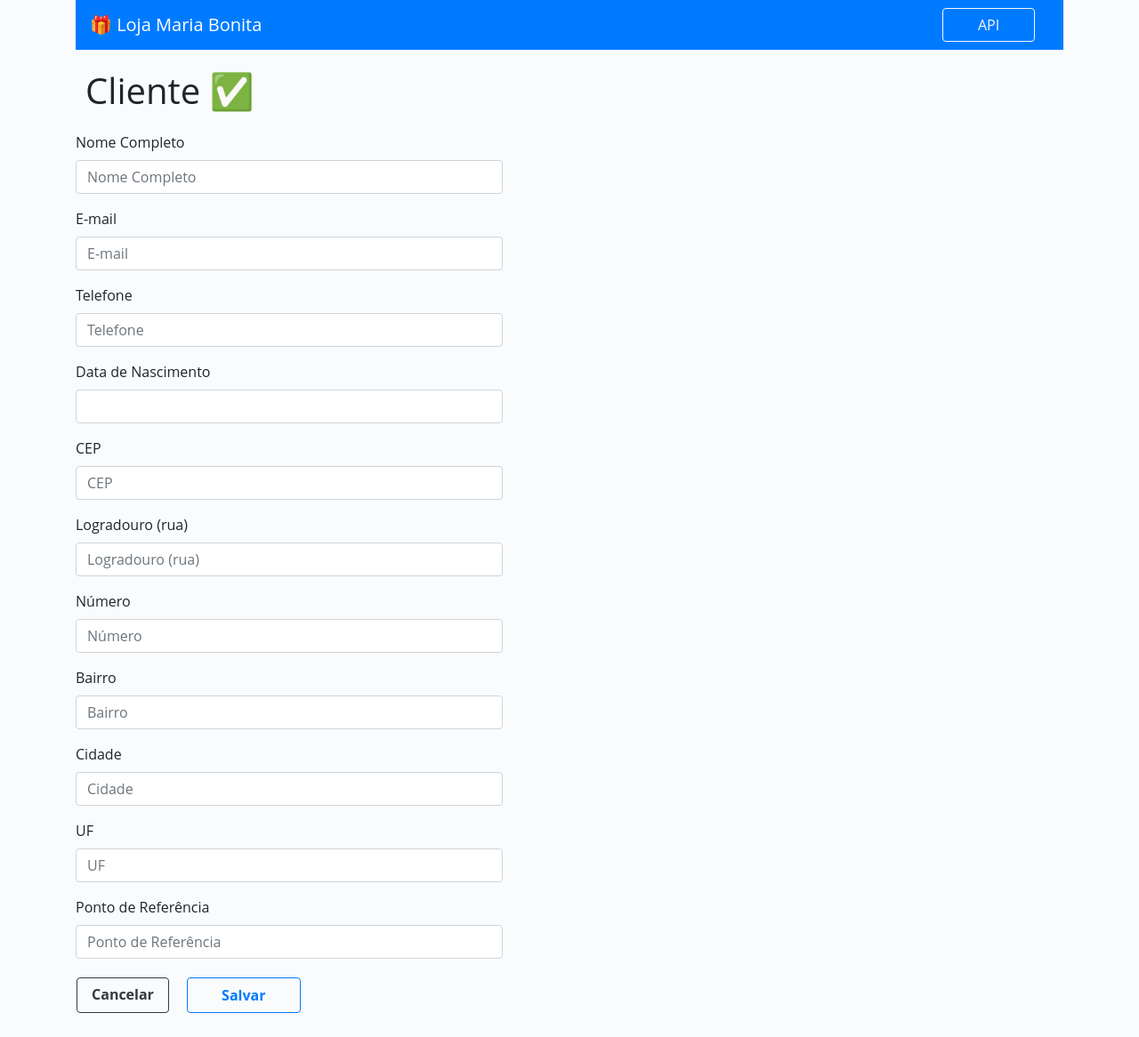
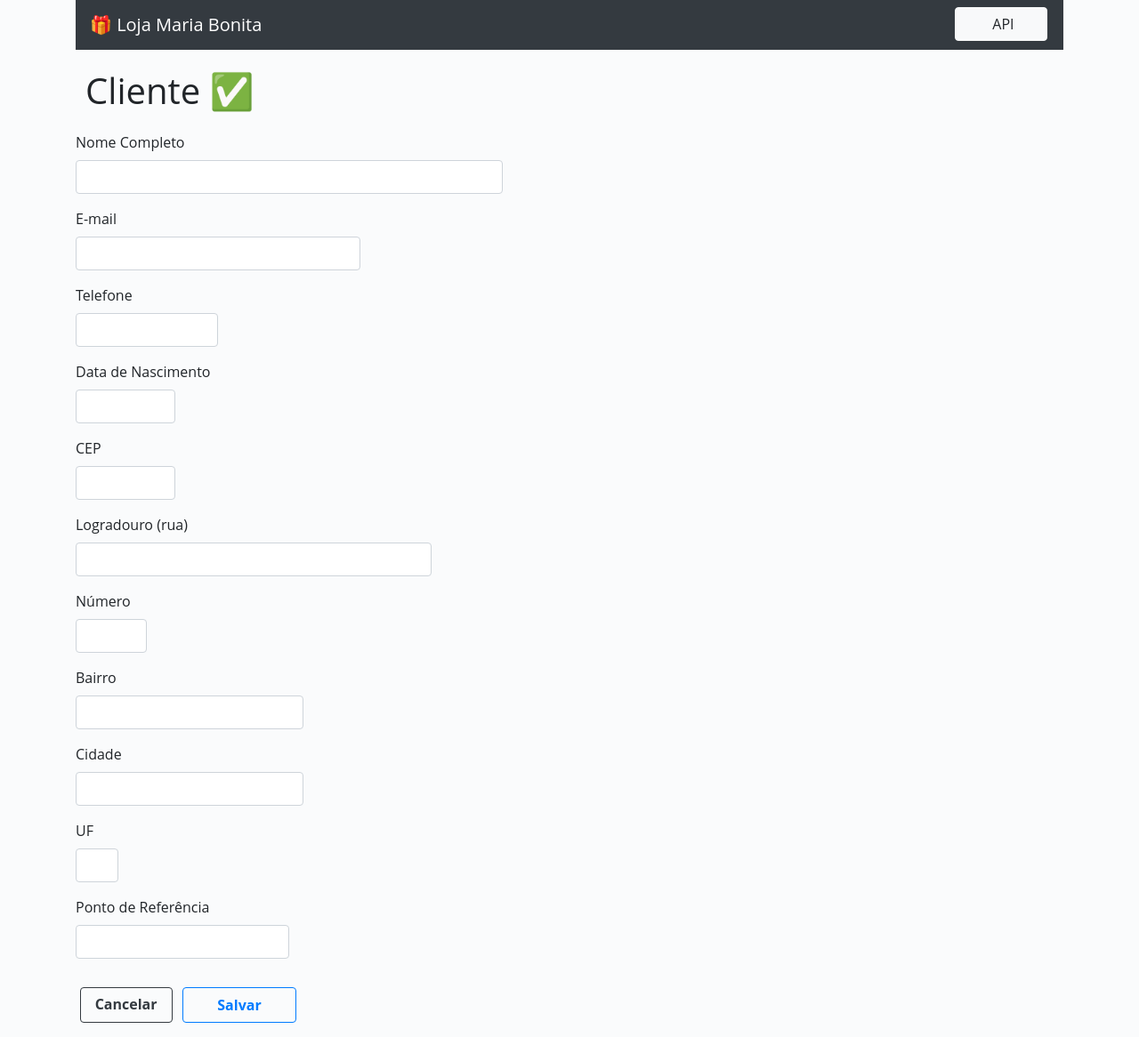
Before and after one commit to wamauri/cadastro-clientes, a Django app: page /adicionar/ in a window 1280 px wide. Shown: the whole page at 89% size. Before the commit the page ends 1139 px from the top, so only its background shows below. Run offline with Django 3.2, Linux system fonts and the light colour scheme; some libraries are stand-ins or nearby versions.

Commit message:
Estilos e links midificados

```diff
--- a/cadastro/admin.py
+++ b/cadastro/admin.py
@@ -2,7 +2,7 @@ from django.contrib import admin
 from .models import DadosClientes
 
 
-# @admin.register(DadosClientes)
+# Listagem dentro do painel admin
 class ClientesAdmin(admin.ModelAdmin):
     list_display = (
         'nome',
--- a/cadastro/models.py
+++ b/cadastro/models.py
@@ -1,7 +1,7 @@
 from django.db import models
 
 
-# Create your models here.
+# Modelo de dados
 class DadosClientes(models.Model):
     nome = models.CharField('Nome Completo', max_length=150, blank=True)
     telefone = models.CharField('Telefone', max_length=14, blank=True)
@@ -16,6 +16,6 @@ class DadosClientes(models.Model):
     bairro = models.CharField('Bairro', max_length=100, blank=True)
     ponto_referencia = models.CharField('Ponto de Referência', max_length=150)
 
-    # Retorna o nome do cliente no painel admin
+    # Retorna o nomes na listagem de clientes no painel admin
     def __str__(self):
         return self.nome
--- a/cadastro/templates/add_cliente.html
+++ b/cadastro/templates/add_cliente.html
@@ -6,6 +6,7 @@
    <div class="form-group">
       {% csrf_token %}
       {% bootstrap_form form %}
+      <!-- Botões da página de adicionar e de editar cliente -->
       {% buttons %}
       <button type="submit" class="btn btn-outline-primary save-button">Salvar</button>
       <a class="btn btn-outline-dark cancel-button-2" href="{% url 'index' %}">Cancelar</a>
--- a/cadastro/templates/base.html
+++ b/cadastro/templates/base.html
@@ -11,21 +11,25 @@
       <title>Maria Bonita &#x1F467</title>
    </head>
    <body>
+      <!-- Barra de navegação -->
       <div class="container-sm">
-         <nav class="navbar navbar-expend-lg navbar-dark bg-primary">
+         <nav class="navbar navbar-expend-lg navbar-dark bg-dark">
             <a class="navbar-brand" href="{% url 'index' %}">&#x1F381 Loja Maria Bonita</a>
+            <!-- Botão que redireciona para a API -->
             <div>
                <ul class="navbar-nav ml-auto">
                   <li class="nav-item">
-                     <a class="btn btn-outline-light apibutton" href="{% url 'api' %}">API</a>
+                     <a class="btn btn-light api-button" href="{% url 'api' %}" target="_blank">API</a>
                   </li>
                </ul>
             </div>
          </nav>
+         <!-- Conteúdo da página -->
          <div class="table-responsive-sm">
             {% block content %}{% endblock %}
          </div>
       </div>
+      <!-- Carregamento de arquivos estáticos -->
       <script src="{% static 'js/cep.js' %}"></script>
    </body>
 </html>
--- a/cadastro/templates/del_cliente.html
+++ b/cadastro/templates/del_cliente.html
@@ -5,9 +5,11 @@
 <div class="form">
    <hr>
    <form method='POST'>
+      <!-- Pergunta de o usuário quer mesmo apagar o cliente -->
       {% csrf_token %}
       <p class="del-aviso">Você tem certeza que deseja deletar o(a) cliente '{{ object }}'?</p>
       {% buttons %}
+      <!-- Botões da página de deletar cliente -->
       <div>
          <button type="submit" class="btn btn-outline-danger confirm-button">Confirmar</button>
          <a class="btn btn-outline-dark cancel-button-1" href="{% url 'index' %}">Cancelar</a>
--- a/cadastro/templates/static/css/styles.css
+++ b/cadastro/templates/static/css/styles.css
@@ -1,3 +1,5 @@
+/**** RESET ****/
+
 * {
 	margin: 0;
 	border: 0;
@@ -9,9 +11,14 @@ body {
 	background-color: #FAFBFC;
 }
 
-ul, ol, li {
+ul,
+ol,
+li {
 	list-style: none;
 }
+
+
+/**** OUTROS ****/
 
 h1 {
 	position: absolute;
@@ -25,11 +32,28 @@ p {
 	top: 1rem;
 }
 
+table {
+	border-collapse: collapse;
+	font-size: 0.7rem;
+	width: 100%;
+}
+
+th {
+	display: table-cell;
+	vertical-align: center;
+	font-weight: bold;
+	text-align: center;
+}
+
+
+/**** TABELA E TEXTO ****/
+
 .coltex {
 	text-align: center;
 }
 
-.text-add-cliente, .text-del-cliente {
+.text-add-cliente,
+.text-del-cliente {
 	position: relative;
 	margin-bottom: 2%;
 	margin-top: 2%;
@@ -42,67 +66,116 @@ p {
 	padding-top: 4rem;
 }
 
+.form-control {
+	width: 30rem;
+	right: 0%
+}
+
+
+/**** BOTÕES ****/
+
 .btn {
 	display: block;
 	margin-right: 1rem;
 	width: 6.5rem;
-
 }
 
-.btn-outline-primary, .btn-outline-danger {
+.edit-button,
+.delete-button {
 	display: block;
 	padding: 0.2rem;
-    margin: 0.3rem;
+	margin: 0.5rem;
 }
 
 .add-cliente-button {
 	position: absolute;
+	margin: 1.1rem;
 	right: 0;
-    top: 6.6%
-}
-
-.form-control {
-    width: 30rem;
-    right: 0%
+	top: 0.6rem;
 }
 
 .confirm-button {
 	position: relative;
 	display: inline;
 	height: 2.5rem;
-    top: 2.8rem;
-
+	top: 2.5rem;
 	font-weight: bold;
 }
 
 .cancel-button-1 {
 	position: relative;
 	height: 2.5rem;
-    left: 8rem;
-
+	left: 7.5rem;
 	font-weight: bold;
 }
 
 .save-button {
 	position: relative;
 	display: inline;
+	margin-top: 1rem;
 	width: 8rem;
 	left: 7.5rem;
 	height: 2.5rem;
-
 	text-align: center;
 	font-weight: bold;
-
 }
 
 .cancel-button-2 {
-    position: relative;
+	position: absolute;
 	display: inline;
 	display: inline-block;
 	text-align: center;
-
+	margin-top: 1rem;
 	height: 2.5rem;
-    right: 8.8rem;
-
+	left: 5.6rem;
 	font-weight: bold;
 }
+
+.api-button {
+	position: absolute;
+	padding-left: 1rem;
+	right: 0.1rem;
+	top: 0.5rem;
+}
+
+
+/**** CAMPOS ****/
+
+#id_nome {
+	width: 30rem;
+	content: attr('ddd');
+}
+
+#id_email {
+	width: 20rem;
+}
+
+#id_telefone {
+	width: 10rem;
+}
+
+#id_data_nascimento,
+#id_cep {
+	width: 7rem;
+}
+
+#id_logradouro {
+	width: 25rem;
+}
+
+#id_numero {
+	width: 5rem;
+}
+
+#id_bairro,
+#id_cidade {
+	width: 16rem;
+}
+
+#id_estado {
+	width: 3rem;
+}
+
+#id_ponto_referencia {
+	width: 15rem;
+}
--- a/cadastro/templates/static/js/cep.js
+++ b/cadastro/templates/static/js/cep.js
@@ -1,3 +1,4 @@
+// Auto completar pelo CEP
 $(document).ready(function () {
     $('#id_cep').focusout(function () {
 
@@ -14,7 +15,6 @@ $(document).ready(function () {
                 $('#id_bairro').val(data.bairro)
                 $('#id_cidade').val(data.localidade)
                 $('#id_estado').val(data.uf)
-
             },
             error: function (erro) {
                 console.log(erro);
@@ -22,3 +22,9 @@ $(document).ready(function () {
         });
     });
 });
+
+// Remove o placeholder de cada campo.
+// O placeholder foi introduzido pelo form Django
+for (var i = 0; i < 11; i++) {
+    document.getElementsByClassName('form-control')[i].placeholder='';
+}
--- a/cadastro/urls.py
+++ b/cadastro/urls.py
@@ -1,8 +1,9 @@
-from cadastro.api import viewsets as cadastroviewset
-from django.urls import path, include
 from .views import UpdateClienteView, DeleteClienteView
 from .views import IndexView, CreateClienteView, ApiView
 
+from django.urls import path, include
+
+from cadastro.api import viewsets as cadastroviewset
 from rest_framework import routers
 
 
@@ -14,6 +15,7 @@ urlpatterns = [
     path('api/', include(route.urls)),
     path('api/', ApiView.as_view(), name='api'),
 
+    # CRUD urls
     path('<int:pk>/alterar/', UpdateClienteView.as_view(), name='atualizar_cliente'),
     path('<int:pk>/deletar/', DeleteClienteView.as_view(), name='deletar_cliente'),
     path('adicionar/', CreateClienteView.as_view(), name='adicionar_cliente'),
--- a/cadastro_clientes/settings.py
+++ b/cadastro_clientes/settings.py
@@ -37,6 +37,7 @@ INSTALLED_APPS = [
     'django.contrib.sessions',
     'django.contrib.messages',
     'django.contrib.staticfiles',
+
     'rest_framework',
     'bootstrap4',
     'cadastro',
--- a/cadastro_clientes/urls.py
+++ b/cadastro_clientes/urls.py
@@ -13,18 +13,21 @@ Including another URLconf
     1. Import the include() function: from django.urls import include, path
     2. Add a URL to urlpatterns:  path('blog/', include('blog.urls'))
 """
-from cadastro.api import viewsets as cadastroviewset
-from django.urls import path, include
-from rest_framework import routers
 from django.contrib import admin
 
+from cadastro.api import viewsets as cadastroviewset
+from rest_framework import routers
 
+from django.urls import path, include
+
+
+# Rotas API
 route = routers.DefaultRouter()
 route.register(r'api', cadastroviewset.CadastroViewSet, basename='api')
 
 
 urlpatterns = [
-    path('admin/', admin.site.urls),
+    path('painel/', admin.site.urls),
     path('api', include(route.urls)),
     path('', include('cadastro.urls')),
 
```
Also changed, not shown: cadastro/templates/index.html (+13 -9 lines), cadastro/views.py (+7 -0 lines), db.sqlite3. Lines whose indentation alone changed are shown as unchanged.
